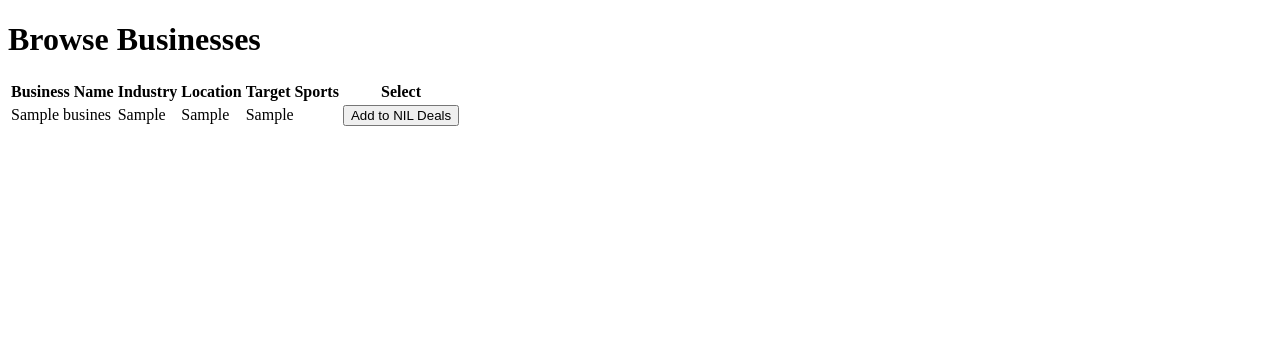
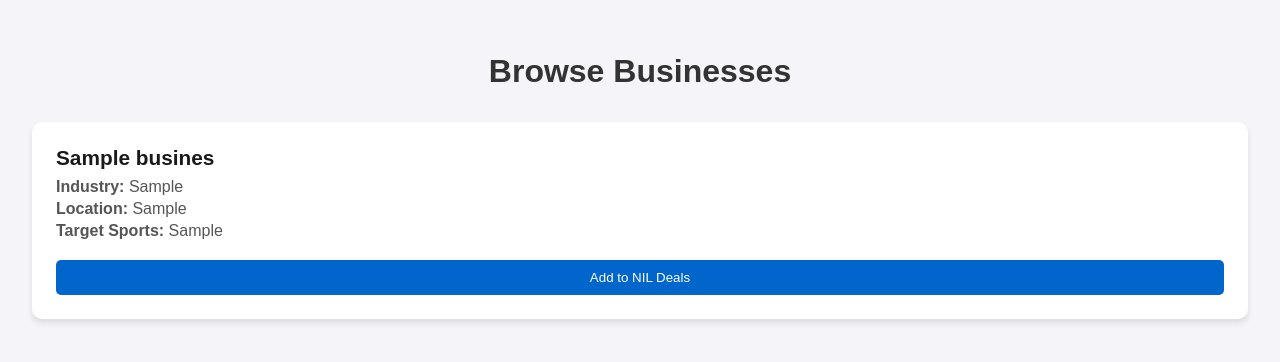
Before and after one commit to kadynvh/NIL-matching-app, a Flask app: page /businesses in a window 1280 px wide. Shown: the top 362 px of the page. Run offline with Flask 2, Linux system fonts and the light colour scheme; the visitor is signed in with stand-in values (Sample User, id 1); tables that the repository leaves empty hold one stand-in row (values such as "Sample post").

Commit message:
Improved the look of the businesses.html

```diff
--- a/templates/businesses.html
+++ b/templates/businesses.html
@@ -4,30 +4,83 @@
     <meta charset="UTF-8">
     <meta name="viewport" content="width=device-width, initial-scale=1.0">
     <title>Browse Businesses</title>
+    <style>
+        body {
+            font-family: Arial, sans-serif;
+            margin: 0;
+            padding: 2rem;
+            background-color: #f4f4f9;
+        }
+
+        h1 {
+            text-align: center;
+            color: #333;
+            margin-bottom: 2rem;
+        }
+
+        .business-grid {
+            display: grid;
+            grid-template-columns: repeat(auto-fit, minmax(280px, 1fr));
+            gap: 1.5rem;
+        }
+
+        .card {
+            background-color: white;
+            border-radius: 10px;
+            padding: 1.5rem;
+            box-shadow: 0 4px 6px rgba(0,0,0,0.1);
+            display: flex;
+            flex-direction: column;
+            justify-content: space-between;
+        }
+
+        .card h2 {
+            margin: 0 0 0.5rem 0;
+            font-size: 1.3rem;
+            color: #1a1a1a;
+        }
+
+        .card p {
+            margin: 0.25rem 0;
+            color: #555;
+        }
+
+        .card button {
+            margin-top: 1rem;
+            padding: 0.6rem;
+            background-color: #0066cc;
+            color: white;
+            border: none;
+            border-radius: 5px;
+            cursor: pointer;
+            transition: background-color 0.2s;
+        }
+
+        .card button:hover {
+            background-color: #004c99;
+        }
+    </style>
 </head>
 <body>
 
 <h1>Browse Businesses</h1>
 
 <form method="POST">
-    <table>
-        <tr>
-            <th>Business Name</th>
-            <th>Industry</th>
-            <th>Location</th>
-            <th>Target Sports</th>
-            <th>Select</th>
-        </tr>
+    <div class="business-grid">
         {% for business in businesses %}
-        <tr>
-            <td>{{ business.name }}</td>
-            <td>{{ business.industry }}</td>
-            <td>{{ business.location }}</td>
-            <td>{{ business.target_sports }}</td>
-            <td><button type="submit" name="business_id" value="{{ business.id }}">Add to NIL Deals</button></td>
-        </tr>
+        <div class="card">
+            <div>
+                <h2>{{ business.name }}</h2>
+                <p><strong>Industry:</strong> {{ business.industry }}</p>
+                <p><strong>Location:</strong> {{ business.location }}</p>
+                <p><strong>Target Sports:</strong> {{ business.target_sports }}</p>
+            </div>
+            <button type="submit" name="business_id" value="{{ business.id }}">
+                Add to NIL Deals
+            </button>
+        </div>
         {% endfor %}
-    </table>
+    </div>
 </form>
 
 </body>
```
